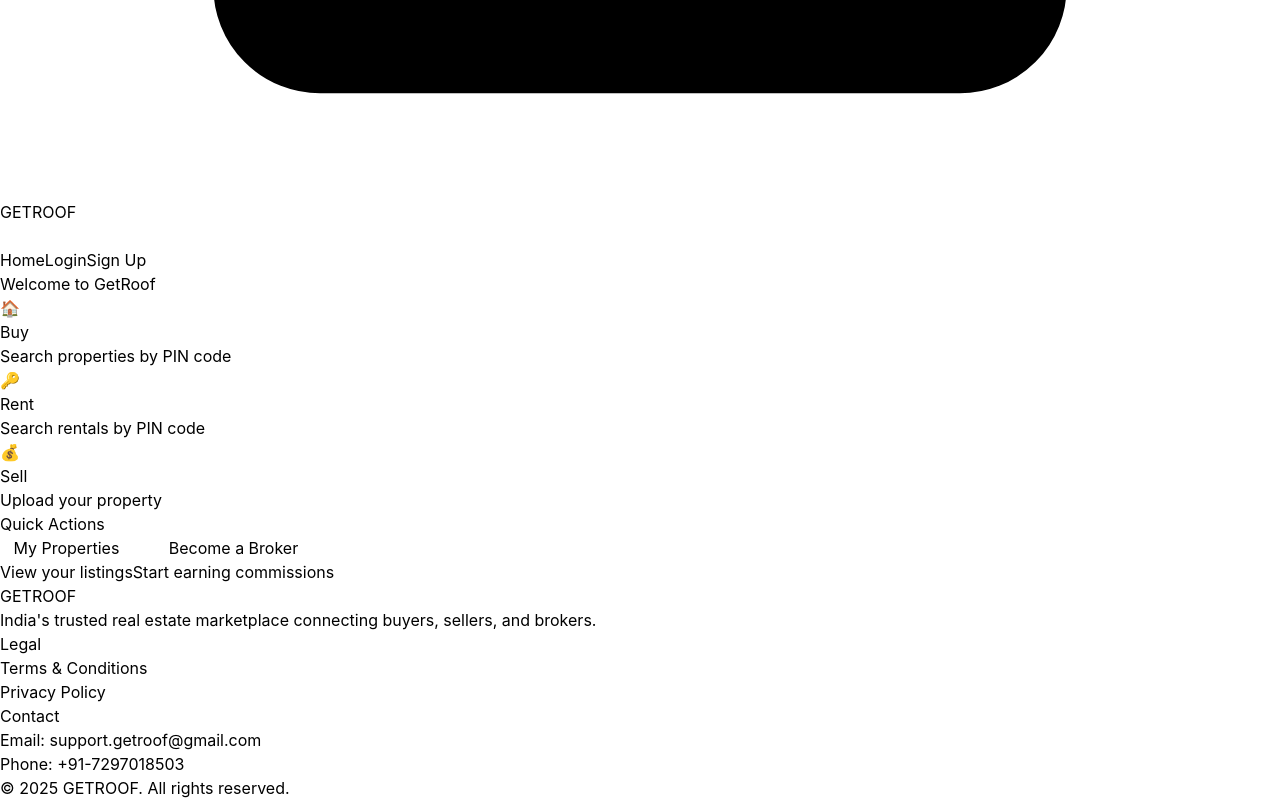
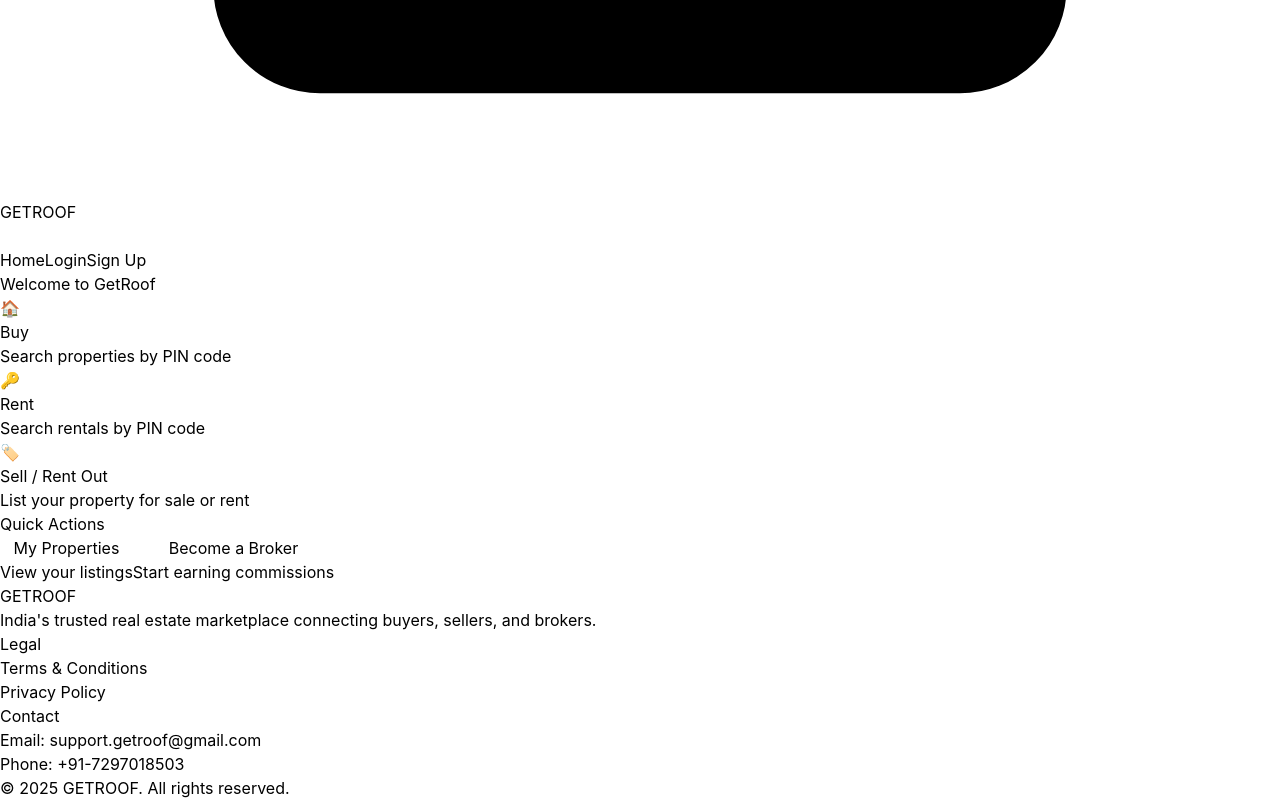
Before and after one commit to abhishekbishnoi009988-tech/getroof, a React (Vite) app in the folder frontend/: page / in a window 1280 px wide. Shown: the part 1080-1880 px from the top of the page. Built offline with nearby package versions, Linux system fonts and the light colour scheme; no server answers.

Commit message:
Fix sell card + increase video limit to 150MB

```diff
--- a/frontend/src/pages/Dashboard.tsx
+++ b/frontend/src/pages/Dashboard.tsx
@@ -59,14 +59,14 @@ const Dashboard: React.FC = () => {
             <p className="text-gray-600">Search rentals by PIN code</p>
           </div>
 
-          {/* Sell Card */}
+          {/* Sell / Rent Out Card */}
           <div
             onClick={() => navigate('/upload-house')}
             className="bg-white rounded-lg shadow-lg p-8 cursor-pointer hover:shadow-xl transition-shadow"
           >
-            <div className="text-5xl mb-4">💰</div>
-            <h2 className="text-2xl font-bold mb-2">Sell</h2>
-            <p className="text-gray-600">Upload your property</p>
+            <div className="text-5xl mb-4">🏷️</div>
+            <h2 className="text-2xl font-bold mb-2">Sell / Rent Out</h2>
+            <p className="text-gray-600">List your property for sale or rent</p>
           </div>
         </div>
 
--- a/frontend/src/pages/UploadHouse.tsx
+++ b/frontend/src/pages/UploadHouse.tsx
@@ -52,7 +52,7 @@ const UploadHouse: React.FC = () => {
     const file = e.target.files?.[0];
     if (!file) return;
     if (!file.type.startsWith('video/')) { toast.error('Please select a valid video file'); return; }
-    if (file.size > 100 * 1024 * 1024) { toast.error('Video too large (max 100MB)'); return; }
+    if (file.size > 150 * 1024 * 1024) { toast.error('Video too large (max 150MB)'); return; }
     const videoEl = document.createElement('video');
     videoEl.preload = 'metadata';
     videoEl.onloadedmetadata = () => {
@@ -200,12 +200,12 @@ const UploadHouse: React.FC = () => {
             {/* Video */}
             <div className="border-b border-gray-200 pb-6">
               <h2 className="text-xl font-semibold text-gray-900 mb-1">🎬 Property Video <span className="text-gray-400 text-base font-normal">(Optional)</span></h2>
-              <p className="text-sm text-gray-500 mb-4">Upload a video tour — max 4 minutes, max 100MB</p>
+              <p className="text-sm text-gray-500 mb-4">Upload a video tour — max 4 minutes, max 150MB</p>
               {!videoFile ? (
                 <label className="flex flex-col items-center justify-center w-full h-40 border-2 border-dashed border-purple-300 rounded-lg cursor-pointer bg-purple-50 hover:bg-purple-100 transition-colors">
                   <Video className="w-10 h-10 text-purple-400 mb-2" />
                   <p className="text-sm text-purple-600 font-semibold">Click to upload video</p>
-                  <p className="text-xs text-gray-500 mt-1">MP4, MOV (Max 4 min · 100MB)</p>
+                  <p className="text-xs text-gray-500 mt-1">MP4, MOV (Max 4 min · 150MB)</p>
                   <input type="file" className="hidden" accept="video/*" onChange={handleVideoSelect} />
                 </label>
               ) : (
```
Lines whose indentation alone changed are shown as unchanged.
